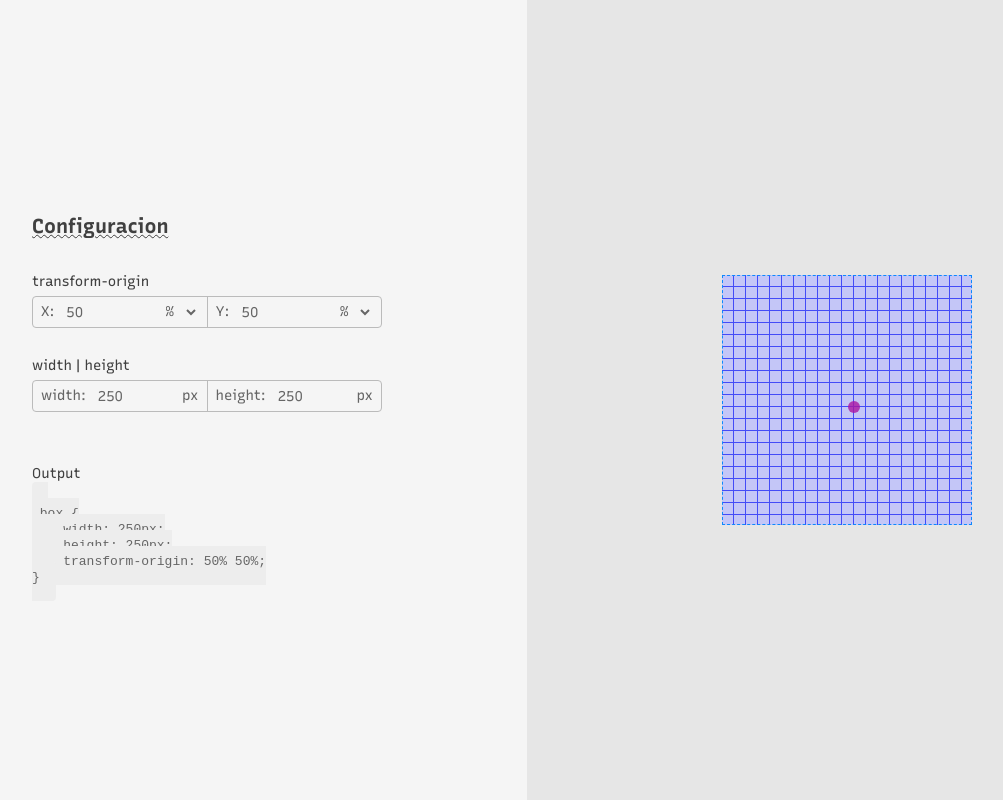
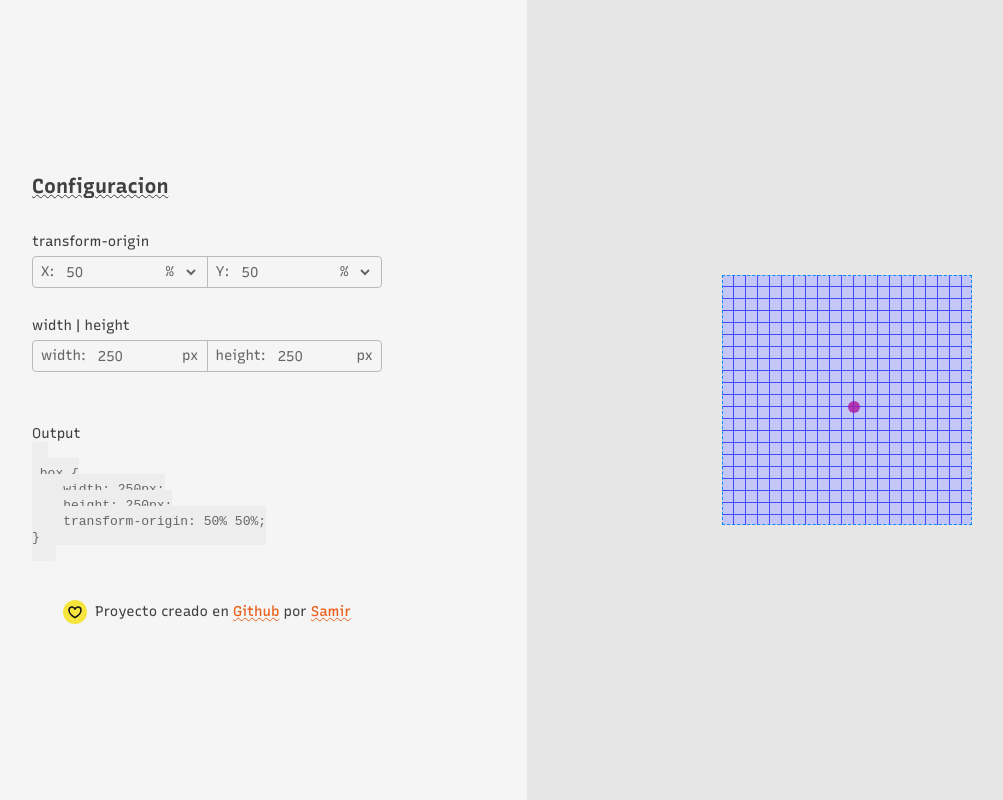
Before and after one commit to Creatlydev/transform-origin-visualizer, a plain HTML site: page index.html in a window 1280 px wide. Shown: the whole page, without its empty margins (113-1116 px from the left). Drawn offline with Linux system fonts and the light colour scheme; a script that the page names is missing; a small style sheet from the web is missing.

Commit message:
add: README file

```diff
--- a/index.html
+++ b/index.html
@@ -1,5 +1,5 @@
 <!DOCTYPE html>
-<html lang="en">
+<html lang="es">
 
 <head>
     <meta charset="UTF-8">
@@ -23,8 +23,8 @@
 
     <section class="playground">
         <section class="playground__config">
-            <h2 class="title">Configuracion</h2>
             <div class="options-box">
+                <h2 class="title">Configuracion</h2>
                 <div class="group-field">
                     <span class="subtitle">transform-origin</span>
                     <div class="field-values">
@@ -81,6 +81,18 @@
     transform-origin: 50% 50%;
 }</code></pre>
             </div>
+
+            <footer class="info-own">
+                <svg width="24" height="24" viewBox="0 0 24 24" fill="none" xmlns="http://www.w3.org/2000/svg">
+                    <rect width="24" height="24" rx="12" fill="#F5E53D"></rect>
+                    <path
+                        d="M12 9.12952C10.6667 5.9999 6 6.33323 6 10.3333C6 14.3333 12 17.6667 12 17.6667C12 17.6667 18 14.3333 18 10.3333C18 6.33323 13.3333 5.9999 12 9.12952Z"
+                        stroke="#101318" stroke-width="1.5" stroke-linecap="round" stroke-linejoin="round"></path>
+                </svg>
+                <p>Proyecto creado en <a class="link" href="https://github.com/Creatlydev/transform-origin-visualizer"
+                        rel="noreferrer noopener" target="_blank">Github</a> por <a href="https://github.com/Creatlydev"
+                        rel="noreferrer noopener" class="link" target="_blank">Samir</a></p>
+            </footer>
         </section>
 
         <section class="playground__viewver">
--- a/style.css
+++ b/style.css
@@ -247,3 +247,21 @@ input::placeholder {
 .output .hljs-attribute {
     color: #5a4bb1;
 }
+
+
+
+/* INFO OWN */
+.info-own {
+    margin-top: 3.5rem;
+    display: flex;
+    justify-content: center;
+    align-items: center;
+    gap: .5rem;
+    font-size: .875rem;
+}
+
+.info-own .link {
+    font-weight: 500;
+    color: #eb621e;
+    text-decoration: underline wavy 1px currentColor;
+}
```
Also changed, not shown: 1 other file.
